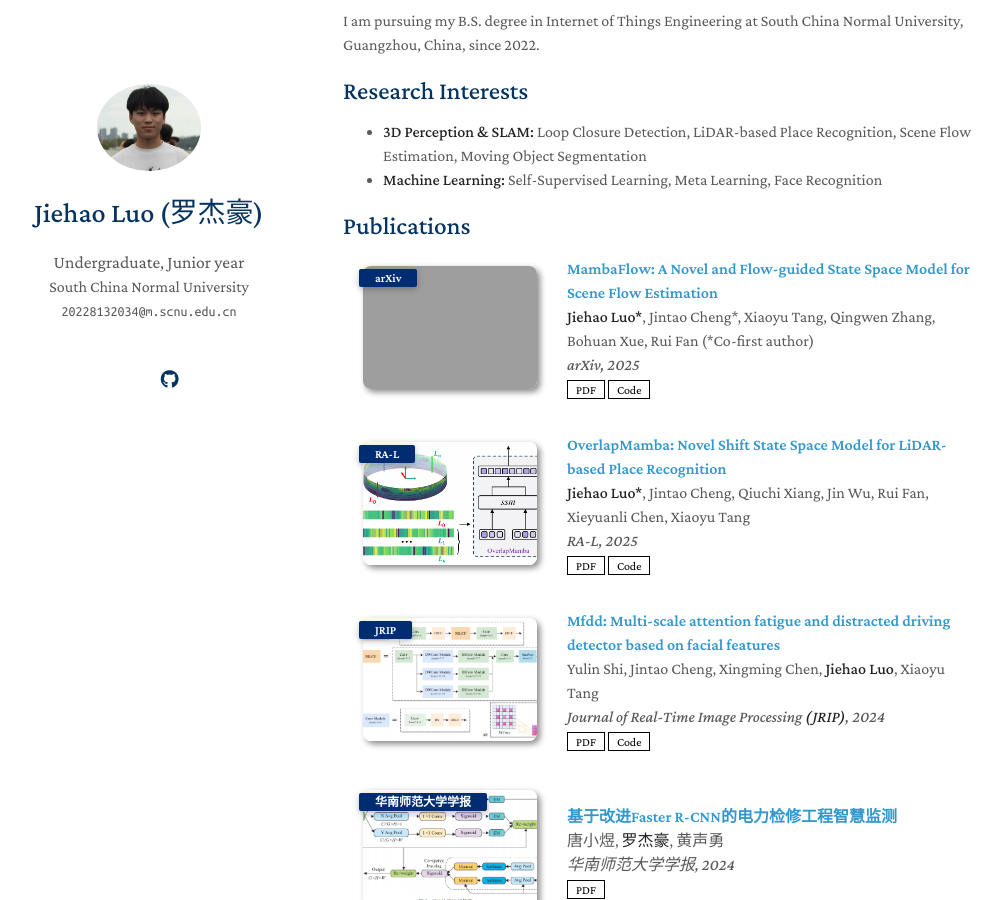
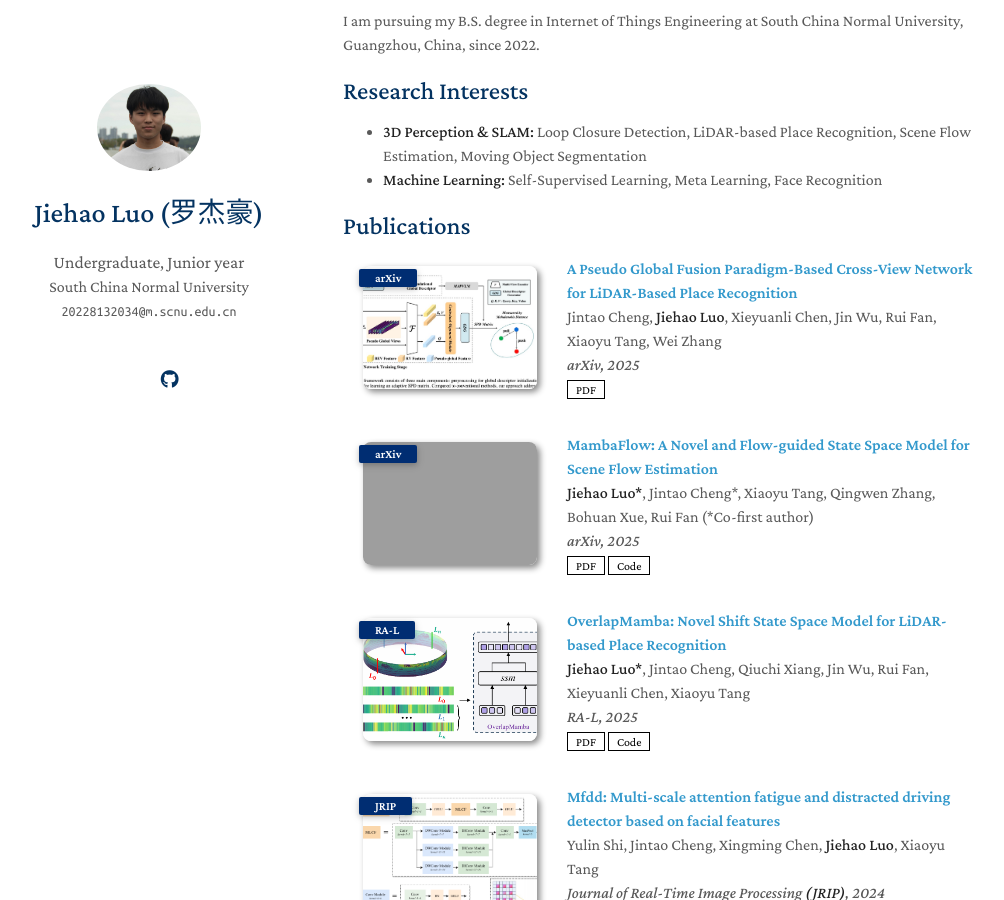
Before and after one commit to JiehaoLuo/JiehaoLuo.github.io, a Jekyll site: the page built from index.md, in a window 1280 px wide and 900 px high, scrolled down 302 px. Shown: the whole window, without its empty margins (127-1131 px from the left). Built offline with Jekyll 4.4.1, drawn with Linux system fonts in a browser that asks for light colours; a style sheet for code colours, icons or effects is not loaded; our own code applies the rules of GitHub Pages for plain Markdown files; grey boxes are pictures that could not be loaded.

Commit message:
update publications

```diff
--- a/_data/publications.yml
+++ b/_data/publications.yml
@@ -1,4 +1,14 @@
 main:
+
+  - title: "A Pseudo Global Fusion Paradigm-Based Cross-View Network for LiDAR-Based Place Recognition"
+    authors: Jintao Cheng, <strong>Jiehao Luo</strong>, Xieyuanli Chen, Jin Wu, Rui Fan, Xiaoyu Tang, Wei Zhang
+    conference_short: arXiv
+    conference: arXiv, 2025
+    pdf: https://arxiv.org/pdf/2508.08917
+    #code: https://github.com/SCNU-RISLAB/MambaFlow
+    image: ./assets/img/pseudo.jpg
+    # page: https://mat-agent.github.io/
+    # notes: Post
 
 
   - title: "MambaFlow: A Novel and Flow-guided State Space Model for Scene Flow Estimation"
```
Also changed, not shown: assets/img/pseudo.jpg (added), 2 other files.
